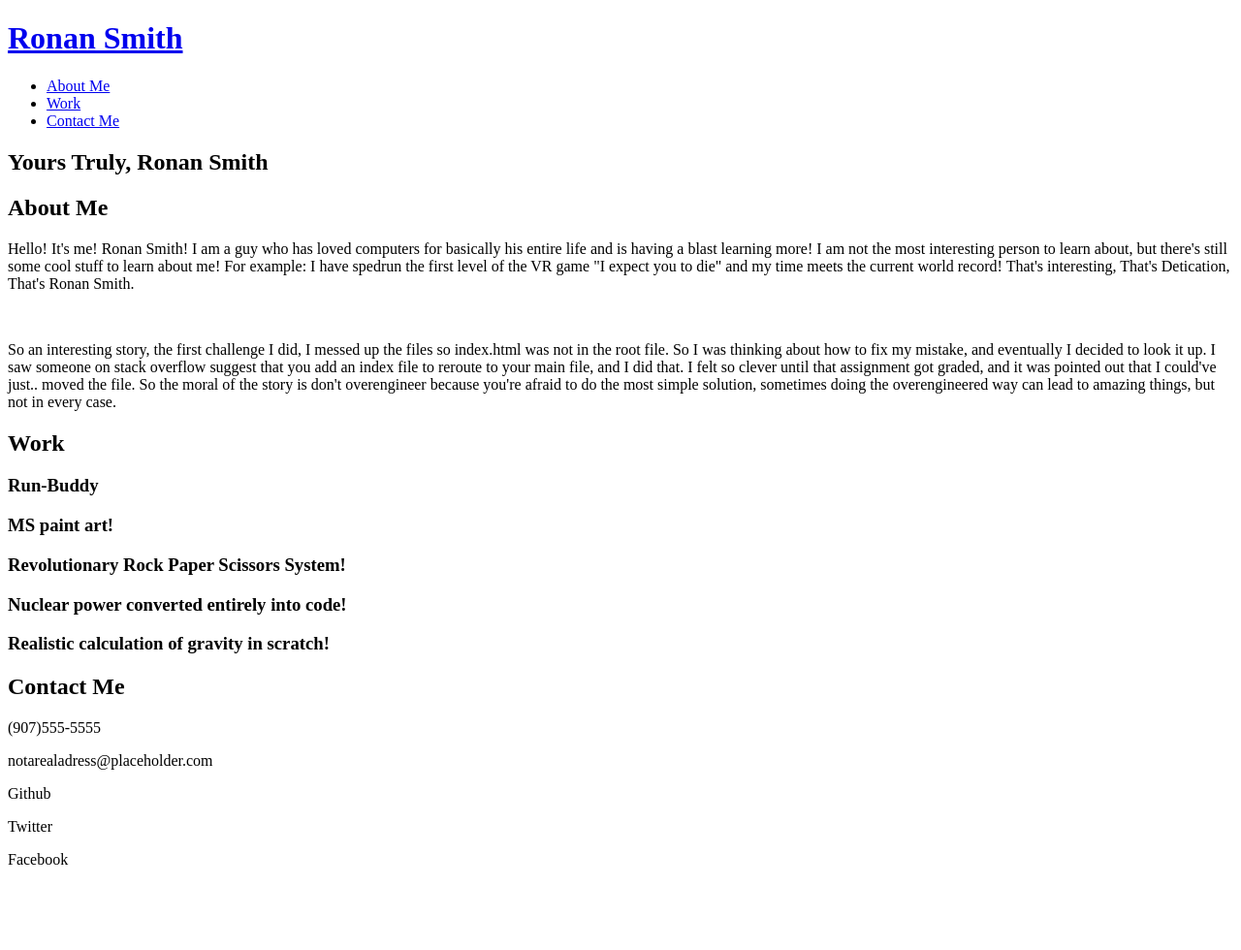
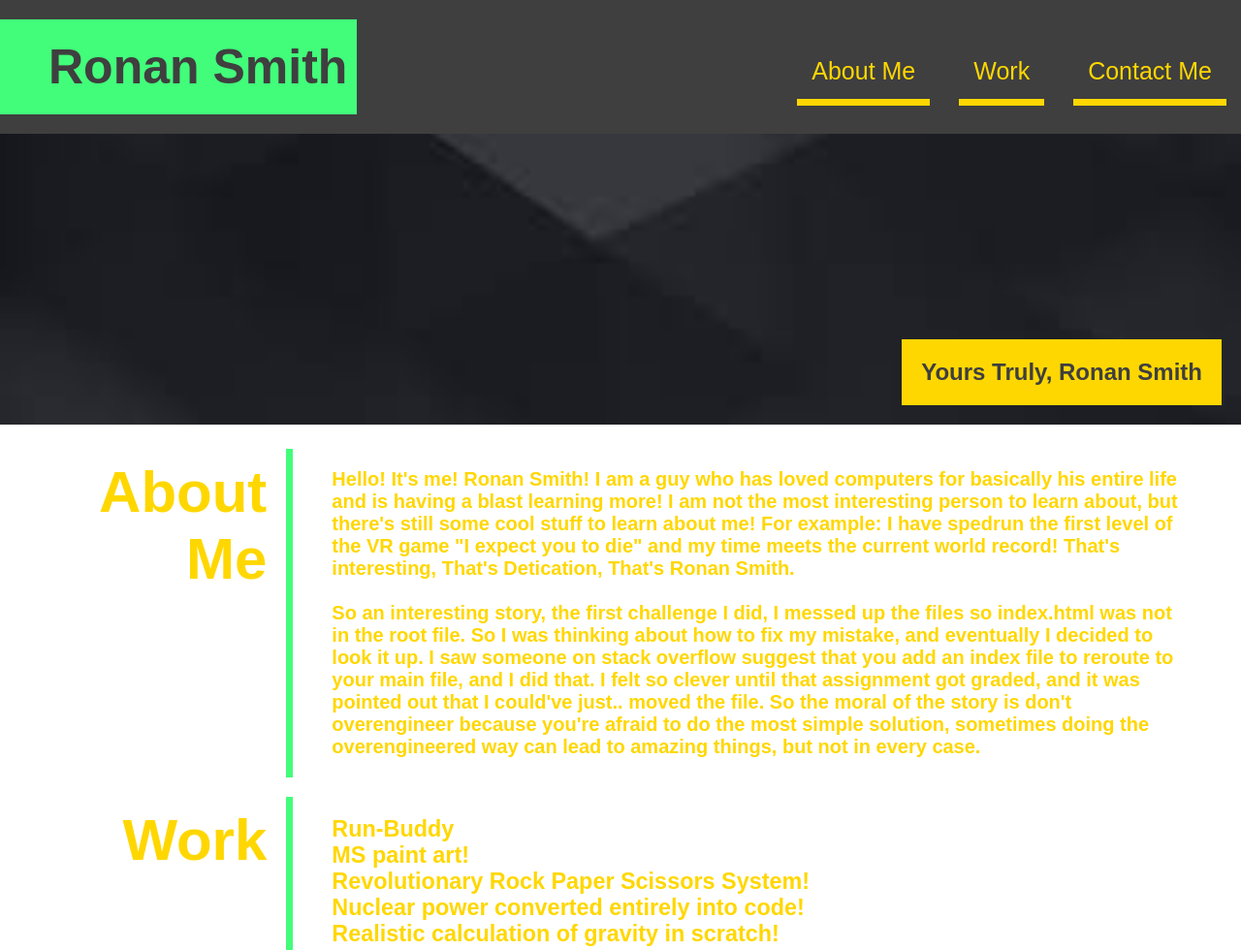
Before and after one commit to RonanSilasSmith/Portfolio-Website, a plain HTML site: page index.html in a window 1280 px wide. Shown: the top 980 px of the page at 97% size. Before the commit the page ends 912 px from the top, so only its background shows below. Drawn offline with Linux system fonts and the light colour scheme.

Commit message:
adds grid and reorganized elements

```diff
--- a/Assets/style.css
+++ b/Assets/style.css
@@ -0,0 +1,97 @@
+*{
+    font-family: sans-serif, Helvetica, arial;
+    margin: 0;
+    padding: 0;
+}
+
+:root{
+    --primary-color: rgb(63, 63, 63);
+    --secondary-color: gold;
+    --tertiary-color: rgb(66, 253, 122);
+}
+
+header{
+    display: flex;
+    flex-wrap: wrap;
+    justify-content: space-between;
+    align-items: flex-end;
+    padding: 20px 0px;
+    background-color: var(--primary-color);
+}
+
+header h1{
+    padding: 20px 10px 20px 50px;
+    font-size: 50px;
+    font-weight: bolder;
+    background-color: var(--tertiary-color);
+    background-position-x: 0;
+    color: var(--primary-color);
+}
+
+header nav ul{
+    list-style: none;
+    display: flex;
+    flex-wrap: wrap;
+    justify-content: space-between;
+    align-items: center;
+    padding-bottom: 30px;
+}
+
+header nav ul li a{
+    padding: 15px 15px;
+    font-size: 25px;
+    font-weight: lighter;
+    border-bottom: 7px solid var(--secondary-color);
+    margin: 15px;
+    color: var(--secondary-color);
+}
+
+header a{
+    text-decoration: none;
+    color: var(--primary-color);
+}
+
+.hero{
+    background-image: url(./images/Background.jfif);
+    background-size: cover;
+    background-position: center;
+    align-items: flex-end;
+    display: flex;
+    justify-content: flex-end;
+    flex-wrap: wrap;
+    height: 300px;
+}
+
+.hero h2{
+    align-items: flex-end;
+    padding: 20px 20px;
+    margin: 20px 20px;
+    color: var(--primary-color);
+    background-color: var(--secondary-color);
+}
+
+.metagrid{
+    margin: 25px auto;
+    width: 95%;
+    height: 100%;
+    display: grid;
+    grid-template-columns: 1fr 4fr;
+    grid-template-rows: 2fr 3fr 1fr;
+    grid-gap: 20px;
+}
+
+.metagrid-item{
+    padding: 20px;
+    font-size: 20px;
+    color: var(--secondary-color);
+    font-weight: bold;
+  }
+
+.title{
+    border-right: 7px solid var(--tertiary-color);
+    color: var(--secondary-color);
+    padding: 10px 20px;
+    text-align: end;
+    font-size: 60px;
+
+}
--- a/index.html
+++ b/index.html
@@ -1,5 +1,6 @@
 <!DOCTYPE html>
 <head>
+    <link rel="stylesheet" href="./Assets/style.css">
     <title>Portfolio of Ronan Smith</title>
 </head>
 
@@ -9,7 +10,7 @@
             <a href="/">Ronan Smith</a>
         </h1>
 
-        <div class="nav">
+        <nav>
             <ul>
                 <li>
                     <a href="./index.html#about-me">About Me</a>
@@ -23,7 +24,7 @@
                     <a href="./index.html#contact-me">Contact Me</a>
                 </li>
             </ul>
-        </div>
+        </nav>
     </header>
 
 
@@ -32,9 +33,11 @@
     </section>
 
 
-    <section class="about-me" id="about-me">
-        <h2>About Me</h2>
-        <div class="Me-Text">
+<div class="metagrid">
+
+        <h2 class="title metagrid-item" id="about-me">About<br>Me</h2>
+
+        <div class="metagrid-item">
             <p>
                 Hello! It's me! Ronan Smith! I am a guy who has loved computers for basically his entire life and is having a blast learning more! I am not the most interesting person to learn about, but there's still some cool stuff to learn about me! For example: I have spedrun the first level of the VR game "I expect you to die" and my time meets the current world record! That's interesting, That's Detication, That's Ronan Smith.
             </p>
@@ -43,13 +46,12 @@
                 So an interesting story, the first challenge I did, I messed up the files so index.html was not in the root file. So I was thinking about how to fix my mistake, and eventually I decided to look it up. I saw someone on stack overflow suggest that you add an index file to reroute to your main file, and I did that. I felt so clever until that assignment got graded, and it was pointed out that I could've just.. moved the file. So the moral of the story is don't overengineer because you're afraid to do the most simple solution, sometimes doing the overengineered way can lead to amazing things, but not in every case.
             </p>
         </div>
-    </section>
 
 
-    <section class="work" id="work">
-        <h2>Work</h2>
-        <div class="images">
-            <div class="image-box main-image"><!--Add background image in CSS-->
+
+        <h2 class="title" id="work">Work</h2>
+        <div class="metagrid-item">
+            <div class="image-box main-image">
                 <h3>Run-Buddy</h3>
             </div>
             <div class="image-box">
@@ -65,16 +67,20 @@
                 <h3>Realistic calculation of gravity in scratch!</h3>
             </div>
         </div>
-    </section>
 
 
-    <section class="contact-me" id="contact-me">
-        <h2>Contact Me</h2>
-        <p>(907)555-5555</p>
-        <p>notarealadress@placeholder.com</p>
-        <p>Github</p>
-        <p>Twitter</p>
-        <p>Facebook</p>
-    </section>
+
+
+        <h2 class="title" id="contact-me">Contact<br>Me</h2>
+
+        <div class="metagrid-item info">
+            <p>(907)555-5555</p>
+            <p>notarealadress@placeholder.com</p>
+            <p>Github</p>
+            <p>Twitter</p>
+            <p>Facebook</p>
+        </div>
+
+</div>
 
 </body>
```
Also changed, not shown: Assets/images/Background.jfif (added), 1 other file.
